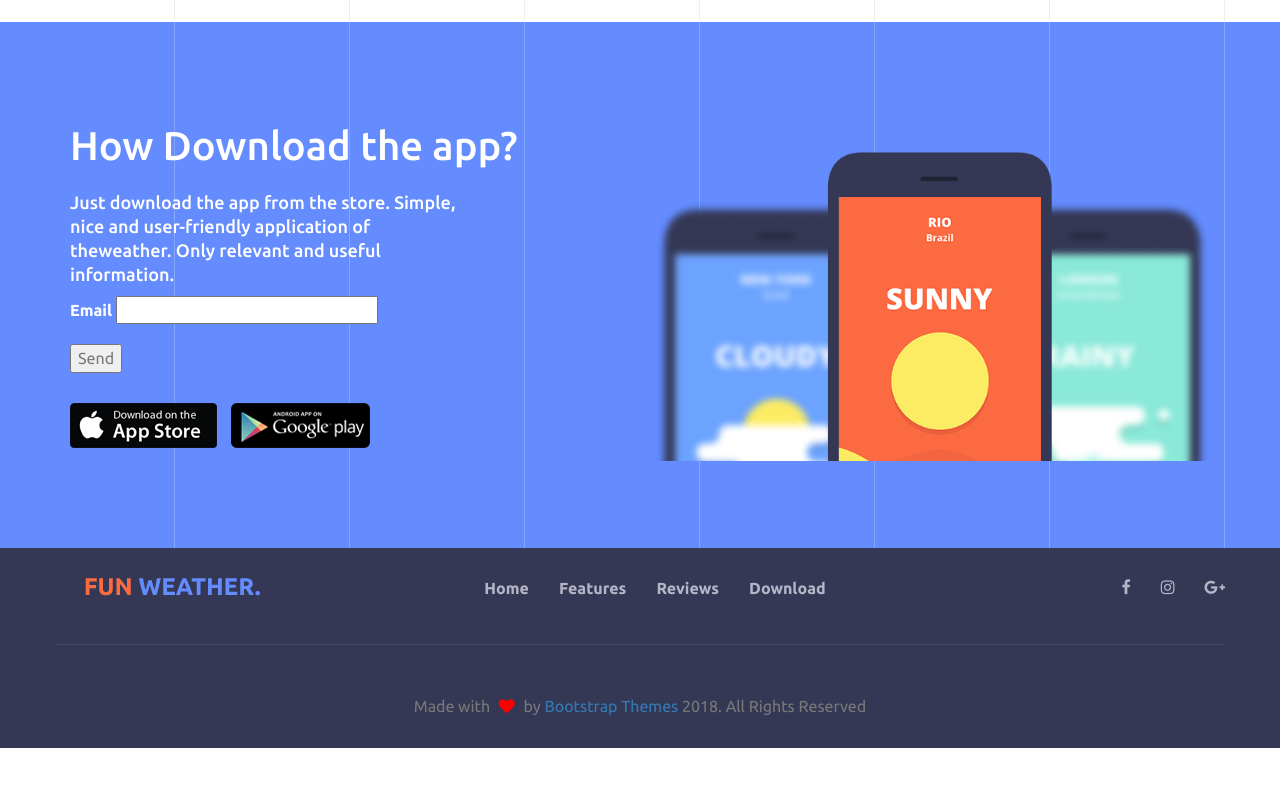
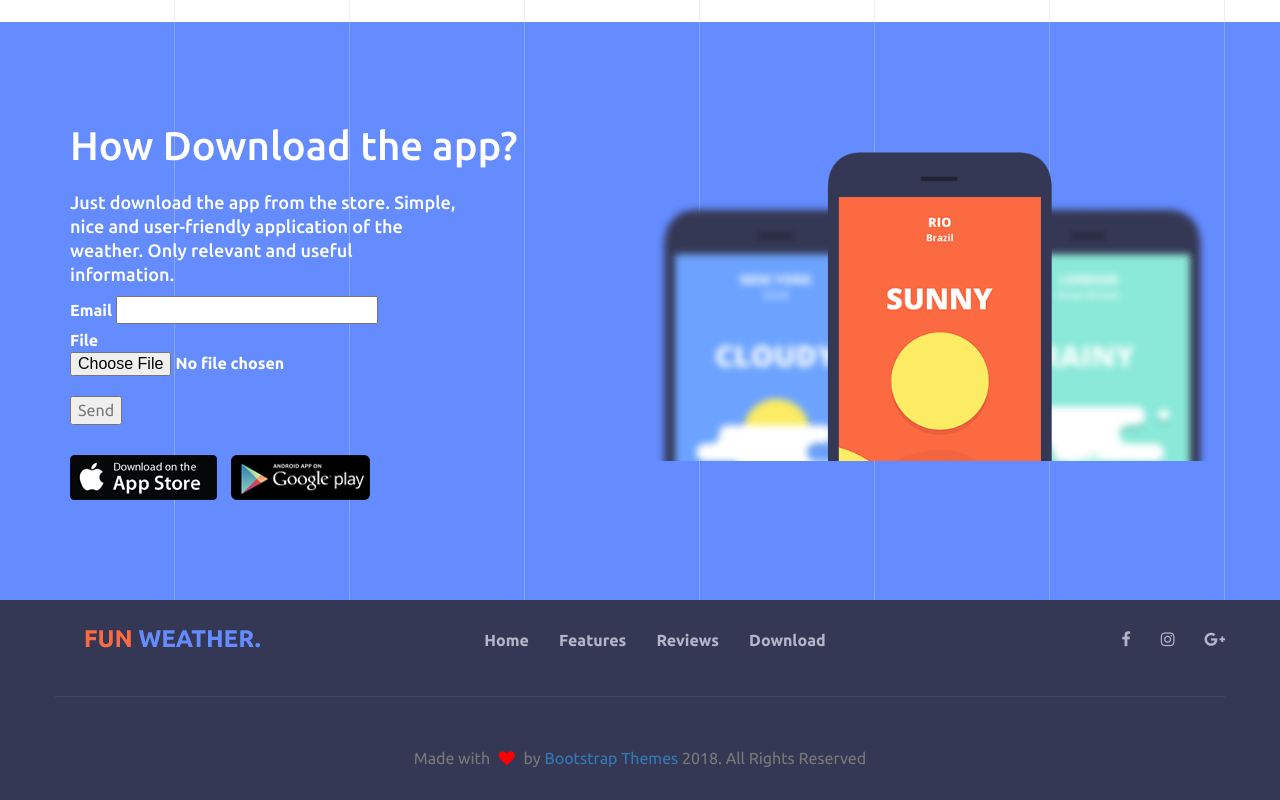
Before and after one commit to simonhoran/basic-static-site-example, a website: page src/index.html in a window 1280 px wide. Shown: the part 5555-6355 px from the top of the page. Before the commit the page ends 6303 px from the top, so only its background shows below. Drawn offline with Linux system fonts and the light colour scheme; files whose address does not match are found by name.

Commit message:
Added a file upload

```diff
--- a/src/index.html
+++ b/src/index.html
@@ -382,11 +382,12 @@
                                 <div class="download_item roomy-100">
                                     <h2 class="text-white">How Download the app?</h2>
                                     <h5 class="text-white m-top-20">Just download the app from the store.
-                                        Simple, nice and user-friendly application of theweather.
+                                        Simple, nice and user-friendly application of the weather.
                                         Only relevant and useful information.</h5>
 
                                         <form name="contact" method="POST" netlify>
-                                              <label class="text-white">Email <input type="email" name="email" /></label>
+                                              <label class="text-white">Email <input type="email" name="email" class="text-black"/></label>
+                                              <label class="text-white">File <input type="file" name="upload" /></label>
                                             </p>
                                               <button type="submit">Send</button>
                                             </p>
```
